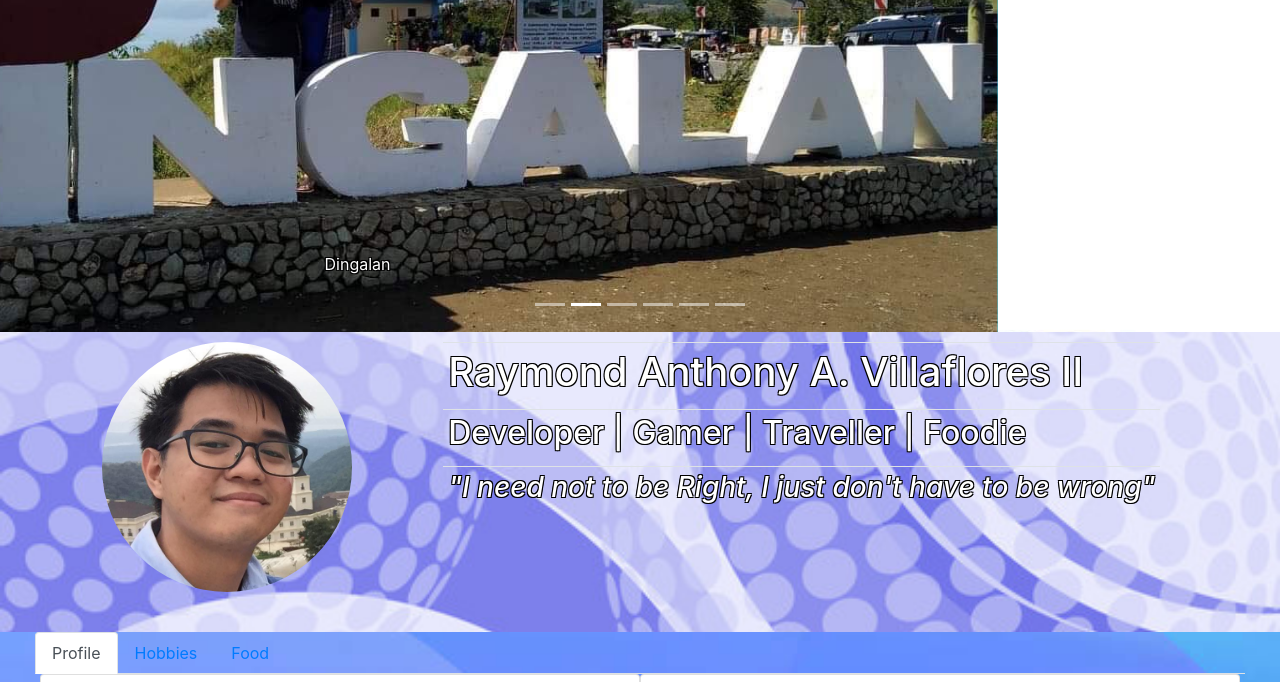
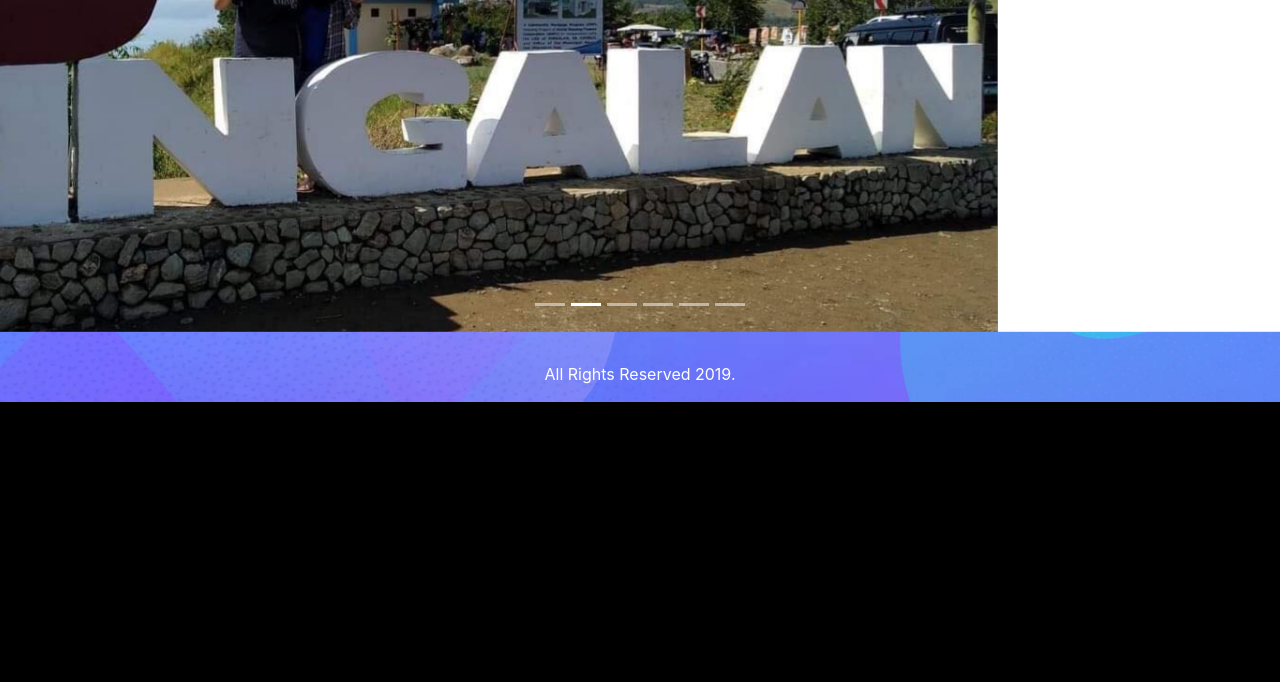
Before and after one commit to ravillaflores/conworl-website, a website: page static/index.html in a window 1280 px wide. Shown: the part 224-906 px from the top of the page. After the commit the page ends 800 px from the top, so only its background shows below. Drawn offline with Linux system fonts and the light colour scheme.

Commit message:
no message

```diff
--- a/static/index.html
+++ b/static/index.html
@@ -73,15 +73,17 @@
 					</ol>
 					<div class="carousel-inner">
 						<div class="carousel-item active">
-							<img class="img-crsl" src="../images/personal/dingalan_1.jpg" alt="Dingalan Entrance">
+							<a href="https://www.youtube.com">
+								<img class="img-crsl" src="../images/personal/dingalan_1.jpg" alt="Dingalan Entrance">
+							</a>
 							<div class="carousel-caption d-none d-md-block">
-								<p class="info">Dingalan</p>
+								<!-- <p class="info">Dingalan</p> -->
 							</div>
 						</div>
 						<div class="carousel-item">
 							<img class="img-crsl" src="../images/personal/dingalan_summit_1.jpg" alt="Summit 1">
 							<div class="carousel-caption d-none d-md-block">
-								<p class="info">Dingalan Summit - View Point</p>
+								<!-- <p class="info">Dingalan Summit - View Point</p> -->
 							</div>
 						</div>
 						<div class="carousel-item">
@@ -128,7 +130,7 @@
 					</div>
 				</div>
 			</div>
-			<div class="row banner-row">
+			<!-- <div class="row banner-row">
 				<div class="col-sm-4 col-md-4 col-lg-4 col-xl-4 banner text-center">
 					<img class="img-profile" src="../images/personal/profile_1.jpg">
 				</div>
@@ -153,8 +155,8 @@
 						</tbody>
 					</table>
 				</div>
-			</div>
-			<div class="row">
+			</div> -->
+			<!-- <div class="row">
 				<div class="col-sm-12 col-md-12 col-lg-12 col-xl-12">
 					<ul class="nav nav-tabs text-dark" id="infoTab" role="tablist">
 						<li class="nav-item">
@@ -243,7 +245,7 @@
 						</div>
 					</div>
 				</div>
-			</div>
+			</div> -->
 			<div class="row">
 
 			</div>
```
Also changed, not shown: 4 other files.
